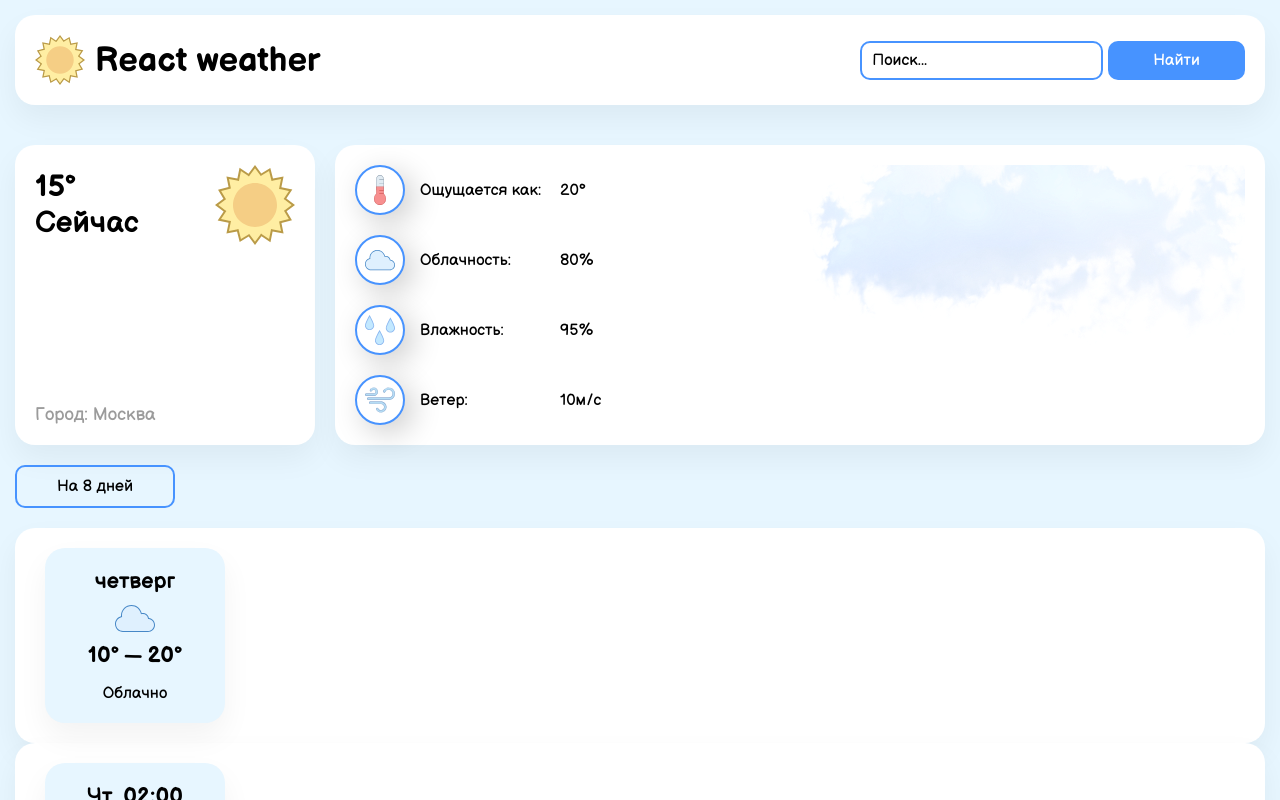
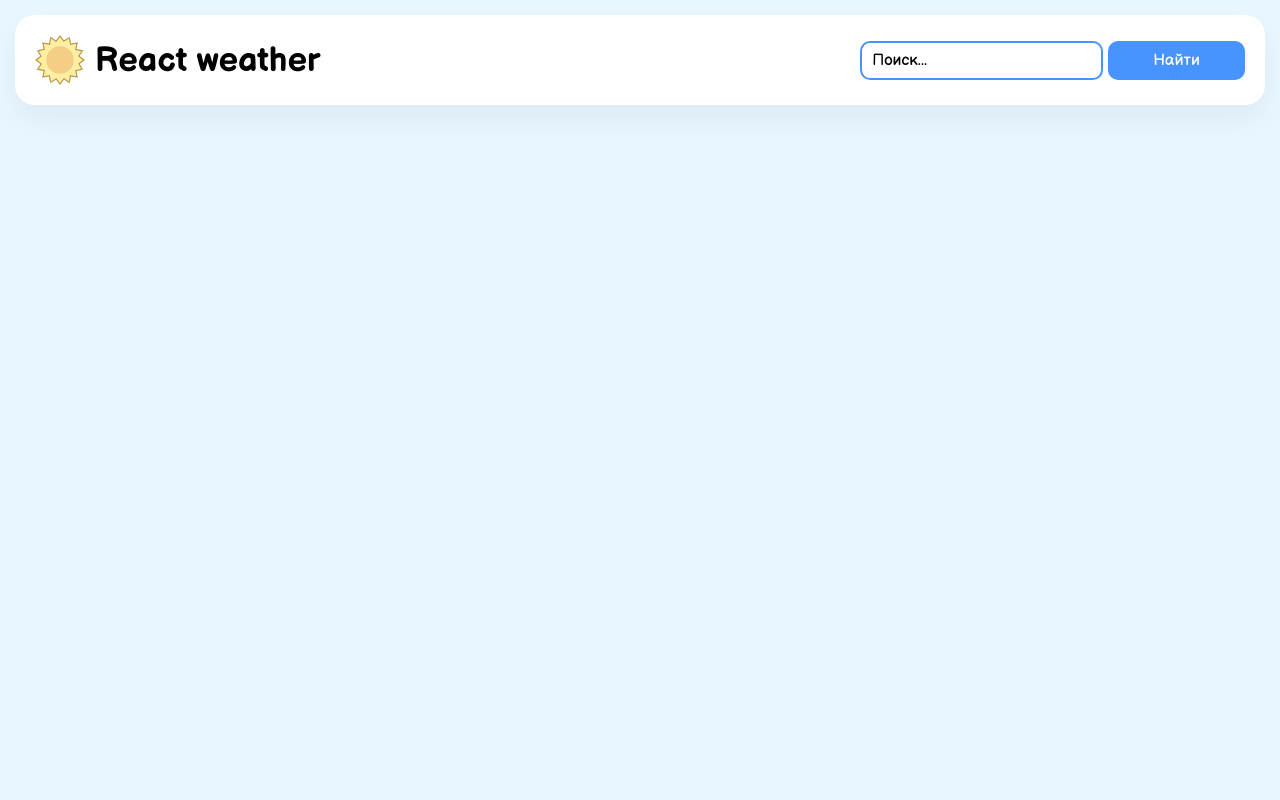
Before and after one commit to Alexey-Arnaut/react-weather, a React (Create React App) app: page / in a window 1280 px wide. Shown: the top 800 px of the page. Built offline with nearby package versions, Linux system fonts and the light colour scheme.

Commit message:
Сделал вывод погоды по часам

```diff
--- a/package.json
+++ b/package.json
@@ -1,11 +1,13 @@
 {
   "name": "react-weather",
   "version": "0.1.0",
+  "homepage": "https://alexey-arnaut.github.io/react-weather",
   "private": true,
   "dependencies": {
     "@testing-library/jest-dom": "^5.14.1",
     "@testing-library/react": "^11.2.7",
     "@testing-library/user-event": "^12.8.3",
+    "axios": "^0.22.0",
     "react": "^17.0.2",
     "react-dom": "^17.0.2",
     "react-scripts": "4.0.3",
@@ -16,7 +18,9 @@
     "start": "react-scripts start",
     "build": "react-scripts build",
     "test": "react-scripts test",
-    "eject": "react-scripts eject"
+    "eject": "react-scripts eject",
+    "predeploy": "npm run build",
+    "deploy": "gh-pages -d build"
   },
   "eslintConfig": {
     "extends": [
--- a/src/App.js
+++ b/src/App.js
@@ -1,3 +1,7 @@
+import React, { useState } from "react";
+
+import axios from "axios";
+
 import Today from "./components/Today/Today";
 import WeatherInfo from "./components/WeatherInfo/WeatherInfo";
 import Week from "./components/Week/Week";
@@ -6,6 +10,30 @@ import Hours from "./components/Hours/Hours";
 import "./app.scss";
 
 function App() {
+  const [value, setValue] = useState("");
+  const [coords, setCoords] = useState([]);
+  const [cityInfo, setCityInfo] = useState([]);
+  const [active, setActive] = useState(false);
+
+  const getCity = async () => {
+    const getCoordsRes = await axios.get(
+      `https://api.openweathermap.org/data/2.5/weather?q=${value}&units=metric&lang=ru&appid=130e08eebdc4d5e263118a6f823cbd81`
+    );
+    const lat = getCoordsRes.data.coord.lat;
+    const lon = getCoordsRes.data.coord.lon;
+
+    const cityInfoRes = await axios.get(
+      `https://api.openweathermap.org/data/2.5/onecall?lat=${lat}&lon=${lon}&units=metric&lang=ru&appid=130e08eebdc4d5e263118a6f823cbd81`
+    );
+
+    setCoords(getCoordsRes.data);
+    setCityInfo(cityInfoRes.data);
+  };
+
+  const onChangeInput = (event) => {
+    setValue(event.target.value);
+  };
+
   return (
     <div className="wrapper">
       <header className="header">
@@ -15,26 +43,37 @@ function App() {
         </div>
         <div className="header__search">
           <input
+            onChange={onChangeInput}
+            value={value}
             className="header__search-field"
             type="text"
             placeholder="Поиск..."
           />
-          <button className="header__search-button">Найти</button>
+          <button onClick={getCity} className="header__search-button">
+            Найти
+          </button>
         </div>
       </header>
+      {cityInfo.length !== 0 && (
         <main className="main">
           <div className="main__wrapper">
-          <Today />
-          <WeatherInfo />
+            <Today coords={coords} cityInfo={cityInfo} />
+            <WeatherInfo cityInfo={cityInfo} />
           </div>
           <div className="main__inner">
-          <button className="main__button">На 8 дней</button>
-          <Week />
-          <Hours />
+            <button onClick={() => setActive(!active)} className="main__button">
+              {active ? "По часам" : "На 8 дней"}
+            </button>
+            {active ? <Hours /> : <Week />}
           </div>
         </main>
+      )}
     </div>
   );
 }
 
 export default App;
+
+{
+  /*  */
+}
--- a/src/components/Today/Today.js
+++ b/src/components/Today/Today.js
@@ -2,17 +2,18 @@ import React from "react";
 
 import "./today.scss";
 
-const Today = () => {
+const Today = (props) => {
   return (
     <div className="today container">
       <div className="today-inner">
         <div className="today__info">
-          <p className="today__info-temp">15&deg;</p>
           <p className="today__info-text">Сейчас</p>
+          <p className="today__info-temp">{Math.floor(props.cityInfo.hourly[0].temp)}&deg;</p>
+          <div className="today__info-desc">{props.cityInfo.hourly[0].weather[0].description}</div>
         </div>
-        <img className="today__icon" src="img/logo.svg" alt=""></img>
+        <img className="today__icon" src={`https://openweathermap.org/img/wn/${props.cityInfo.hourly[0].weather[0].icon}@2x.png`} alt=""></img>
       </div>
-      <p className="today__city">Город: Москва</p>
+      <p className="today__city">Город: {props.coords.name}</p>
     </div>
   );
 };
--- a/src/components/Today/today.scss
+++ b/src/components/Today/today.scss
@@ -17,6 +17,10 @@
     font-weight: 700;
 }
 
+.today__info-temp {
+    margin: 10px 0;
+}
+
 .today__city {
     margin-top: 20px;
     font-size: 18px;
--- a/src/components/WeatherInfo/WeatherInfo.js
+++ b/src/components/WeatherInfo/WeatherInfo.js
@@ -1,21 +1,37 @@
-import React, { useState } from "react";
+import React from "react";
 
 import "./weather-info.scss";
 
-const WeatherInfo = () => {
-  const [items, setItems] = useState([
-    { imgUrl: "img/temp.svg", title: "Ощущается как:", info: "20°" },
-    { imgUrl: "img/clouds.svg", title: "Облачность:", info: "80%" },
-    { imgUrl: "img/wet.svg", title: "Влажность:", info: "95%" },
-    { imgUrl: "img/wind.svg", title: "Ветер:", info: "10м/с" },
-  ]);
+const WeatherInfo = (props) => {
+  let items = [
+    {
+      imgUrl: "img/temp.svg",
+      title: "Ощущается как:",
+      info: `${Math.round(props.cityInfo.hourly[0].feels_like)}°`,
+    },
+    {
+      imgUrl: "img/clouds.svg",
+      title: "Облачность:",
+      info: `${props.cityInfo.hourly[0].clouds}%`,
+    },
+    {
+      imgUrl: "img/wet.svg",
+      title: "Влажность:",
+      info: `${props.cityInfo.hourly[0].humidity}%`,
+    },
+    {
+      imgUrl: "img/wind.svg",
+      title: "Ветер:",
+      info: `${Math.round(props.cityInfo.hourly[0].wind_speed)}м/с`,
+    },
+  ];
 
   return (
     <div className="weather-info container">
       <div className="weather-info-inner">
         <img className="weather__img" src="img/clouds.webp"></img>
-        {items.map((item) => (
-          <div className="item">
+        {items.map((item, index) => (
+          <div className="item" key={index}>
             <div className="item-inner">
               <div className="item__icon">
                 <img src={item.imgUrl} alt=""></img>
@@ -31,3 +47,22 @@ const WeatherInfo = () => {
 };
 
 export default WeatherInfo;
+
+{
+  /* <div className="weather-info container">
+      <div className="weather-info-inner">
+        <img className="weather__img" src="img/clouds.webp"></img>
+        {items.map((item, index) => (
+          <div className="item" key={index}>
+            <div className="item-inner">
+              <div className="item__icon">
+                <img src={item.imgUrl} alt=""></img>
+              </div>
+              <p className="item__title">{item.title}</p>
+            </div>
+            <p className="item__info">{item.info}</p>
+          </div>
+        ))}
+      </div>
+    </div> */
+}
```
Also changed, not shown: 1 other file (tests, documents, lock files or other folders). Lines whose indentation alone changed are shown as unchanged.
